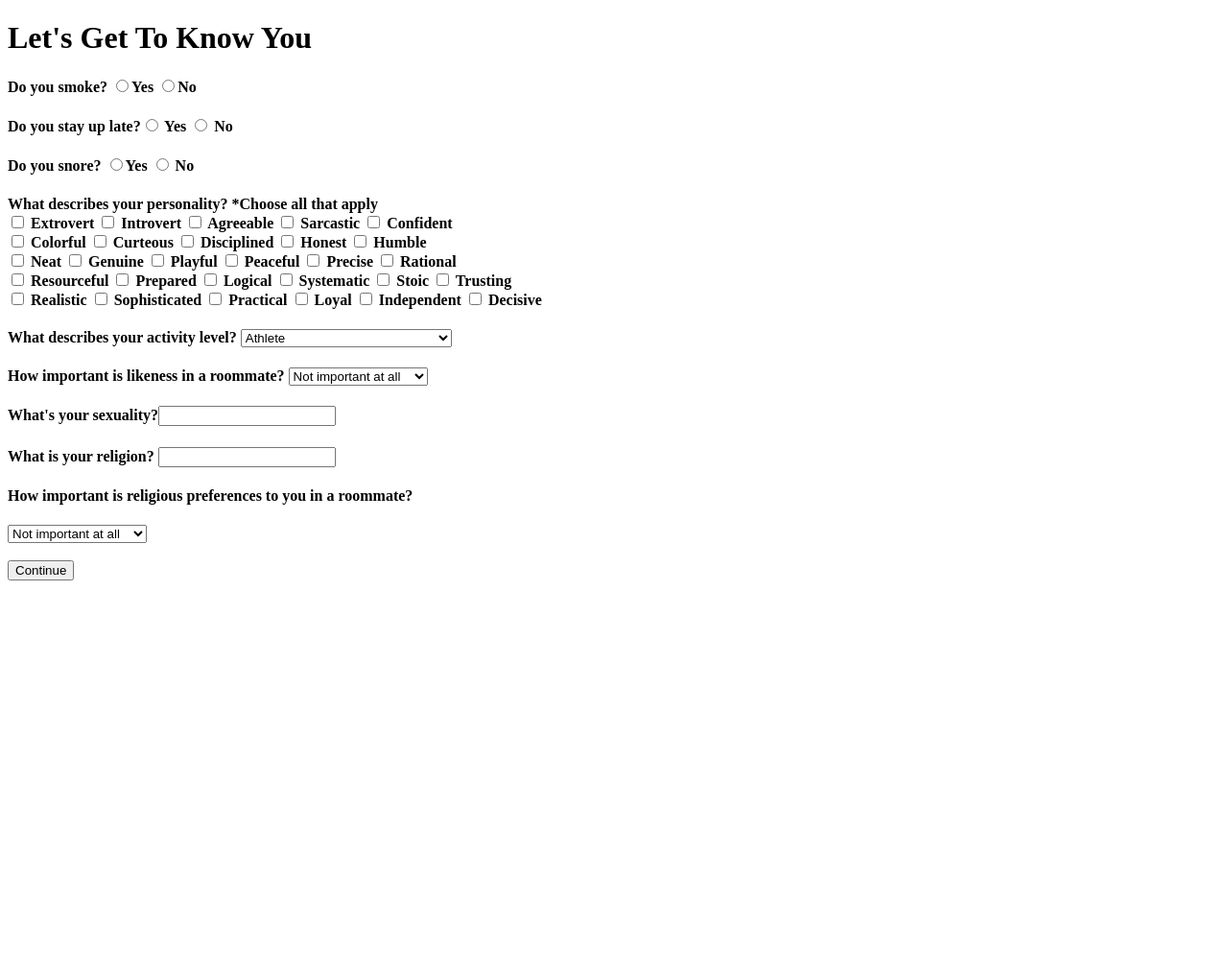
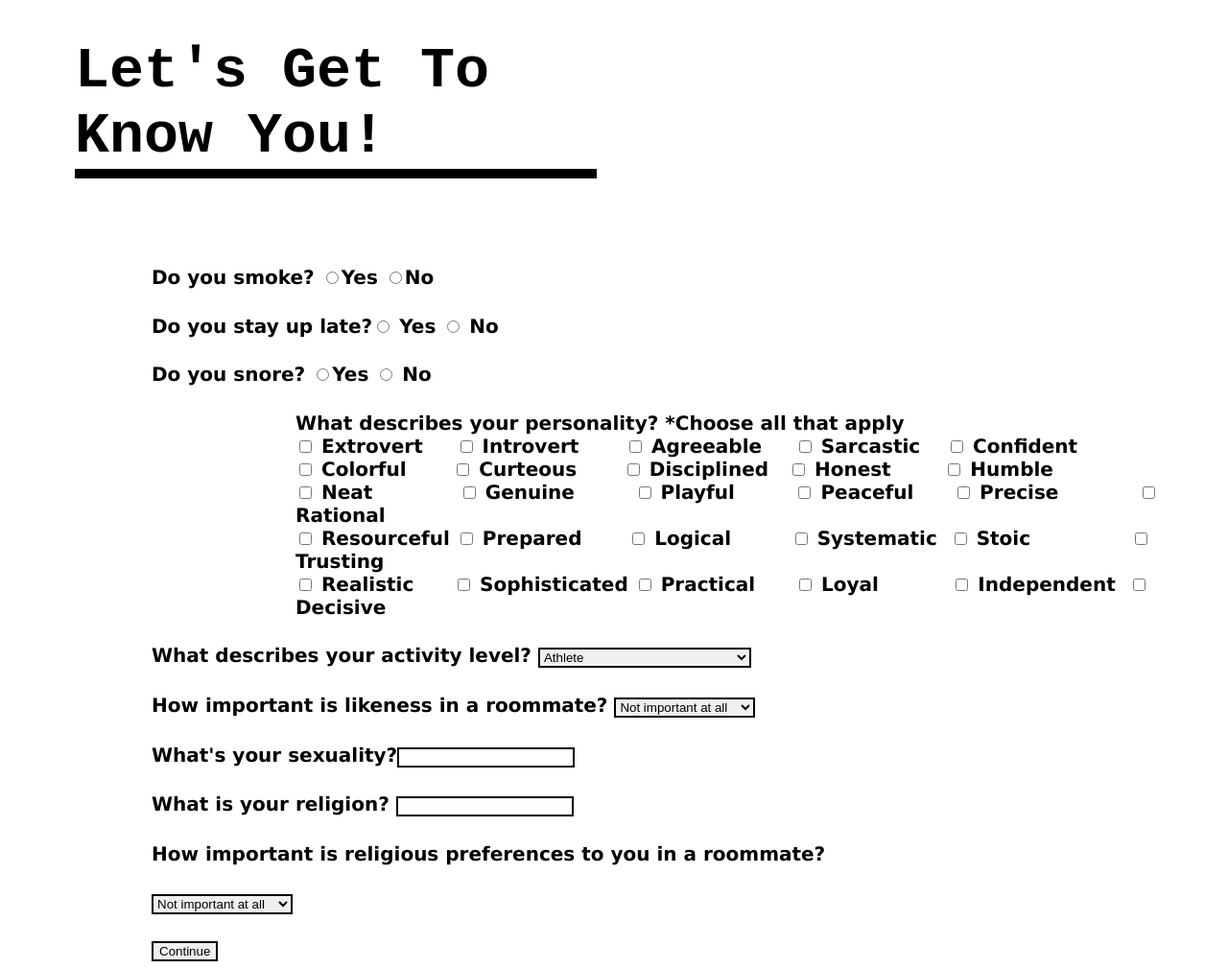
Before and after one commit to ruckerjanthony/RoomE, a Python web app: template RoomE/Templates/start.html in a window 1280 px wide. Shown: the whole page at 96% size. Before the commit the page ends 605 px from the top, so only its background shows below. Run offline with Jinja, Linux system fonts and the light colour scheme; the template is opened without the code that fills it, so the values that code supplies are empty.

Commit message:
Stylish Page! Day of the Ron Brown Pic(s)!

```diff
--- /dev/null
+++ b/RoomE/Templates/form.css
@@ -0,0 +1,31 @@
+
+h1 {
+font-family: courier new;
+font-size: 60px;
+border-bottom: solid 10px;
+margin-right: 650px;
+margin-left: 70px;
+}
+
+
+div {
+margin-left: 150px;
+font-family: verdana;
+font-size: 20px;
+}
+
+
+input {
+  border-color: black;
+  border-style: solid;
+}
+
+select {
+  border-color: black;
+  border-style: solid;
+  border-width: 2px;
+}
+
+value {
+  font
+}
--- a/RoomE/Templates/start.html
+++ b/RoomE/Templates/start.html
@@ -1,62 +1,58 @@
 <!DOCTYPE html>
 <html>
   <head>
+    <link rel="stylesheet" href="form.css">
     <meta charset="utf-8">
     <title>What about you?</title>
   </head>
   <body>
-
-    <h1>
-      Let's Get To Know You </h1>
-    <form method="post" action="">
+    <h1>Let's Get To Know You!</h1>
+    <form method="post" action=""><div><br>
       <h4> Do you smoke? <input type="radio" name="smoke?" value="yes">Yes
     <input type="radio" name="smoke?" value="no">No</h4>
       <h4> Do you stay up late?<input type= "radio" name= "late riser?" value="yes"> Yes
       <input type="radio" name="late riser?" value= "no" > No </h4>
       <h4> Do you snore? <input type="radio" name="snore?" value="yes">Yes
       <input type="radio" name="snore?" value="no"</h4> No
-
+<div id="personal">
       <h4>What describes your personality? *Choose all that apply <br>
-        <input type="checkbox" name="traits"> Extrovert
-        <input type= "checkbox" name=traits> Introvert
-        <input type= "checkbox" name= "traits"> Agreeable
-        <input type= "checkbox" name= "traits"> Sarcastic
+        <input type="checkbox" name="traits"> Extrovert &nbsp;&nbsp;&nbsp;
+        <input type= "checkbox" name=traits> Introvert&nbsp;&nbsp;&nbsp;&nbsp;&nbsp;&nbsp;
+        <input type= "checkbox" name= "traits"> Agreeable&nbsp;&nbsp;&nbsp;&nbsp;
+        <input type= "checkbox" name= "traits"> Sarcastic&nbsp;&nbsp;&nbsp;
         <input type= "checkbox" name= "traits"> Confident
         <br>
-        <input type= "checkbox" name="traits"> Colorful
-        <input type="checkbox" name="traits"> Curteous
-        <input type="checkbox" name= "traits"> Disciplined
-        <input type= "checkbox" name="traits"> Honest
+        <input type= "checkbox" name="traits"> Colorful&nbsp;&nbsp;&nbsp;&nbsp;&nbsp;&nbsp;
+        <input type="checkbox" name="traits"> Curteous&nbsp;&nbsp;&nbsp;&nbsp;&nbsp;&nbsp;
+        <input type="checkbox" name= "traits"> Disciplined&nbsp;&nbsp;
+        <input type= "checkbox" name="traits"> Honest&nbsp;&nbsp;&nbsp;&nbsp;&nbsp;&nbsp;&nbsp;
         <input type= "checkbox" name= "traits"> Humble
         <br>
-        <input type= "checkbox" name= "trait"> Neat
-        <input type= "checkbox" name= "traits"> Genuine
-        <input type="checkbox" name="traits"> Playful
-        <input type= "checkbox" name= "traits"> Peaceful
-        <input type= "checkbox" name="traits"> Precise
+        <input type= "checkbox" name= "trait"> Neat&nbsp;&nbsp;&nbsp;&nbsp;&nbsp;&nbsp;&nbsp;&nbsp;&nbsp;&nbsp;&nbsp;&nbsp;
+        <input type= "checkbox" name= "traits"> Genuine&nbsp;&nbsp;&nbsp;&nbsp;&nbsp;&nbsp;&nbsp;&nbsp;
+        <input type="checkbox" name="traits"> Playful&nbsp;&nbsp;&nbsp;&nbsp;&nbsp;&nbsp;&nbsp;&nbsp;
+        <input type= "checkbox" name= "traits"> Peaceful&nbsp;&nbsp;&nbsp;&nbsp;&nbsp;
+        <input type= "checkbox" name="traits"> Precise&nbsp;&nbsp;&nbsp;&nbsp;&nbsp;&nbsp;&nbsp;&nbsp;&nbsp;&nbsp;&nbsp;
         <input type="checkbox" name="traits"> Rational
         <br>
         <input type="checkbox" name= "traits"> Resourceful
-        <input type= "checkbox" name="traits"> Prepared
-        <input type= "checkbox" name= "traits"> Logical
-        <input type= "checkbox" name= "trait"> Systematic
-        <input type= "checkbox" name= "traits"> Stoic
+        <input type= "checkbox" name="traits"> Prepared&nbsp;&nbsp;&nbsp;&nbsp;&nbsp;&nbsp;
+        <input type= "checkbox" name= "traits"> Logical&nbsp;&nbsp;&nbsp;&nbsp;&nbsp;&nbsp;&nbsp;&nbsp;
+        <input type= "checkbox" name= "trait"> Systematic&nbsp;
+        <input type= "checkbox" name= "traits"> Stoic&nbsp;&nbsp;&nbsp;&nbsp;&nbsp;&nbsp;&nbsp;&nbsp;&nbsp;&nbsp;&nbsp;&nbsp;&nbsp;&nbsp;
         <input type="checkbox" name="traits"> Trusting
         <br>
-        <input type= "checkbox" name="traits"> Realistic
+        <input type= "checkbox" name="traits"> Realistic&nbsp;&nbsp;&nbsp;&nbsp;&nbsp;
         <input type="checkbox" name="traits"> Sophisticated
-        <input type="checkbox" name= "traits"> Practical
-        <input type= "checkbox" name="traits"> Loyal
-        <input type= "checkbox" name= "traits"> Independent
+        <input type="checkbox" name= "traits"> Practical&nbsp;&nbsp;&nbsp;&nbsp;&nbsp;
+        <input type= "checkbox" name="traits"> Loyal&nbsp;&nbsp;&nbsp;&nbsp;&nbsp;&nbsp;&nbsp;&nbsp;&nbsp;&nbsp;
+        <input type= "checkbox" name= "traits"> Independent&nbsp;
         <input type= "checkbox" name= "traits"> Decisive </h4>
-
-
-
-
+</div>
 
       <h4> What describes your activity level?
 
-         <select name="activity level">
+        <select name="activity level">
         <option value="Athlete">Athlete</option>
         <option value="Occasionally">Work Out Occasionally</option>
         <option value="Trying">Would like to work out more</option>
@@ -74,7 +70,7 @@
         <option value="VI">Very Important</option>
       </select>
 
-      <h4> What's your sexuality?<input type= "text" name= "email"> </h4>
+      <h4> What's your sexuality?<input type= "text" name= "sexuality"> </h4>
 
       <h4>What is your religion? <input type="text" name="religion?"></h4>
 
@@ -90,6 +86,6 @@
     <br></br>
     <input type=submit value=Continue>
     </form>
-
+  </div>
   </body>
 </html>
--- a/RoomE/app.yaml
+++ b/RoomE/app.yaml
@@ -9,6 +9,9 @@ handlers:
   static_files: favicon.ico
   upload: favicon\.ico
 
+- url: /resources
+  static_dir: templates
+
 - url: .*
   script: main.app
 
```
